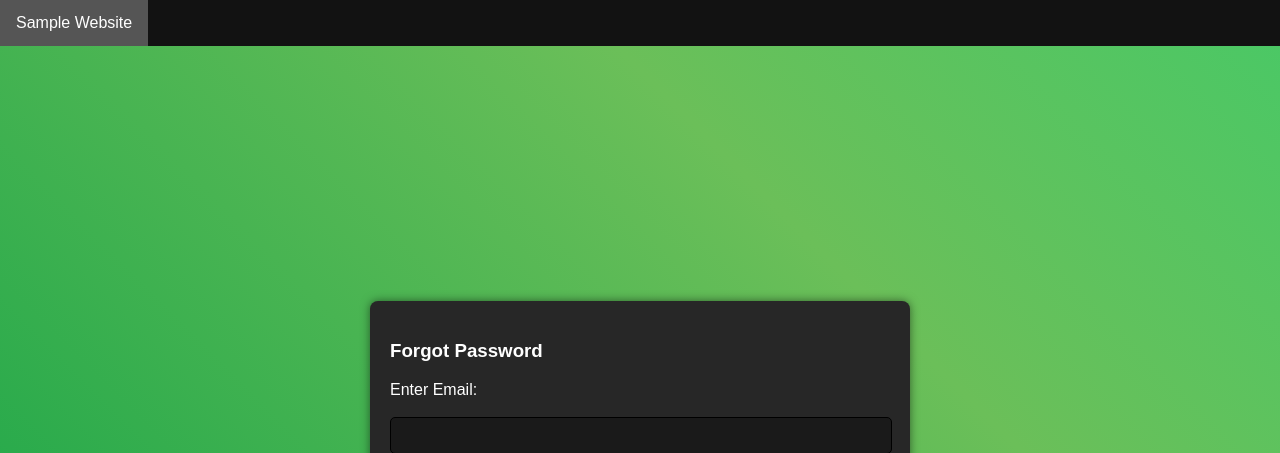
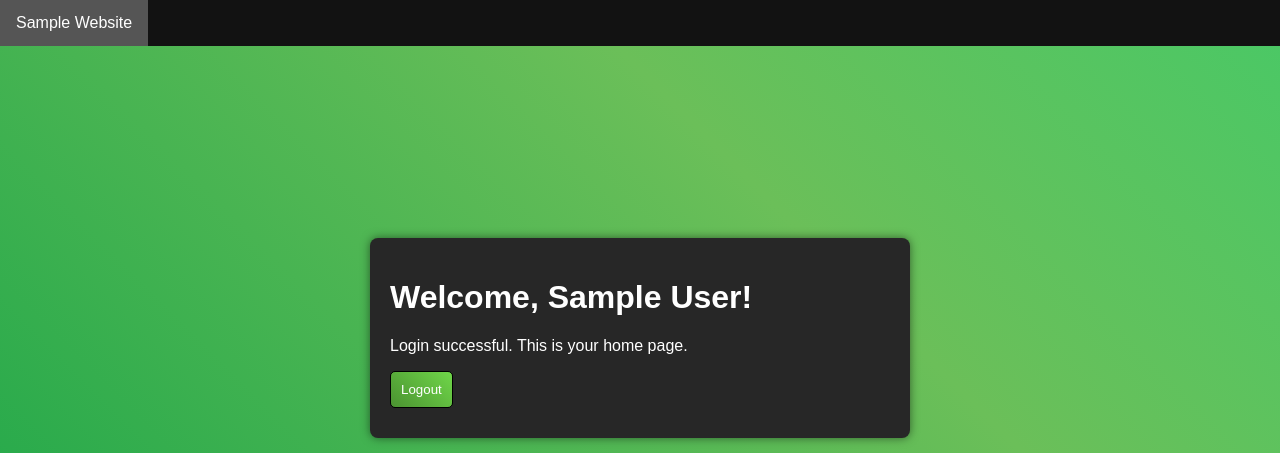
Before and after one commit to sagingsaba/prj, a PHP site: page /prj/test.php in a window 1280 px wide. Shown: the top 453 px of the page. Run offline with PHP 8.4, Linux system fonts and the light colour scheme; the visitor is signed in with stand-in values (Sample User, id 1); some libraries are stand-ins or nearby versions.

Commit message:
juns update

```diff
--- a/include/style/style.css
+++ b/include/style/style.css
@@ -88,7 +88,7 @@ input:-webkit-autofill {
     transition: background-color 5000s ease-in-out 0s;
 }
 
-
+input[type="button"],
 input[type="email"],
 input[type="text"],
 input[type="password"],
@@ -104,7 +104,7 @@ input[type="submit"] {
 
 
 
-
+input[type="button"],
 input[type="submit"] {
     width: auto;
     background: linear-gradient(45deg,  #4b9331, #6fd649);
@@ -112,9 +112,16 @@ input[type="submit"] {
     cursor: pointer;
 }
 
+
+input[type="button"]:hover,
 input[type="submit"]:hover {
     background: linear-gradient(45deg,#346622, #4b9331);
 }
+
+
+/* CSS for styling the input button */
+
+
 
 a {
     text-decoration: none;
--- a/index.php
+++ b/index.php
@@ -75,7 +75,6 @@ try {
     </div>
 
 
-
     <div class="container">
 
         <h3>Login Sample</h3>
--- a/otp.php
+++ b/otp.php
@@ -164,18 +164,22 @@ function forgotpass($email, $firstname, $id) {
     $mail->addReplyTo('samplewebemail@gmail.com', 'Spotifake');
 
     // GENERATING RANDOM NUMBER
+$token = ranPWD();
+$time = time();
+$_SESSION['tok'] = $token ."-".$time;
 
     //Content
     $mail->isHTML(true);                                  //Set email format to HTML
     $mail->Subject = 'Forgot Password';
     $mail->Body = "<h2>Change Password Request</h2><br>
                Hi " . $firstname . '<br>
-               Here is the link to change your password <a href="http://localhost/prj/forgotpassword.php?id=' . $id . '">change password</a>,
+               Here is the link to change your password <a href="http://localhost/prj/forgotpassword.php?id='.$id.'&token='.$token.'">Forgot Password</a>
+               ,
                if you did not request this you can ignore it safely.';
-    $mail->AltBody = 'Here is: <a href="http://localhost/prj/forgotpassword.php?id=' . $id . '">change password</a>';
+    $mail->AltBody = 'Here is: <a href="http://localhost/prj/forgotpassword.php?id='.$id.'&token='.$token.'">Forgot Password</a>';
 
 
-    // SESSION THE OTP
+
 
     $mail->send();
   } catch (Exception $e) {
--- a/test.php
+++ b/test.php
@@ -1,39 +1,13 @@
 <?php
 session_start();
 
-require_once './include/connect/dbcon.php';
-require_once 'otp.php';
-
-$showPopup = false; // Initialize $showPopup variable
-
-try {
-    $pdoConnect->setAttribute(PDO::ATTR_ERRMODE, PDO::ERRMODE_EXCEPTION);
-
-    if (isset($_POST['reset'])) {
-        if (empty($_POST["email"])) {
-            $message = 'enter your email';
-        } else {
-            $email = $_POST['email'];
-            $result = selectuser($pdoConnect, $email);
-            $count = $result['count'];
-            $showPopup = true; // Set the flag to display the success popup
-
-
-            if ($count > 0) {
-                $row = $result['row'];
-                $fname = $row['firstname'];
-                $id = $row['id'];
-                forgotpass($email, $fname, $id);
-
-            } else {
-                $message = 'Invalid email, please use your email to change your password.';
-            }
-        }
-    }
-} catch (PDOException $error) {
-    echo $error->getMessage();
+// Check if the user is logged in; otherwise, redirect to the login page
+if (!isset($_SESSION["email"])) {
+    header("Location: index.php");
     exit;
 }
+
+$firstname = $_SESSION["firstname"];
 ?>
 
 <!DOCTYPE html>
@@ -41,47 +15,41 @@ try {
 <head>
     <meta charset="UTF-8">
     <meta name="viewport" content="width=device-width, initial-scale=1.0">
-    <title>Forgot Password</title>
     <link rel="stylesheet" type="text/css" href="./include/style/style.css">
+    <title>Welcome</title>
+
+    <script>
+        function confirmLogout() {
+            if (confirm("Are you sure you want to logout?")) {
+                // If user confirms, proceed with logout
+                window.location = "logout.php";
+            } else {
+                // If user cancels, do nothing
+                // You can add any additional action here if needed
+            }
+        }
+    </script>
 </head>
 <body>
-    <div class="navbar">
-        <a href="index.php">Sample Website</a>
+
+  <!-- Navigation bar -->
+  <div class="navbar">
+    <a href="home.php">Sample Website</a>
+
+        <!-- You can add more links here -->
     </div>
 
-    <div class="container">
-        <h3>Forgot Password</h3>
-        <form id="emailForm" method="POST">
-            <label for="email">Enter Email:</label><br>
-            <input type="email" id="email" name="email" required><br>
-            <input type="submit" value="Submit" id="submitButton" name="reset">
-        </form>
 
-        <?php if ($showPopup) { ?>
-            <div class="popup" id="popup">
-                <img src="./include/img/404-tick.png">
-                <h3> Success! </h3>
-                <p>Please check your email. Thanks!</p>
-                <button type="button" onclick="closePopup()">OK</button>
-            </div>
-        <?php } elseif (isset($message)) { ?>
-            <p><?php echo $message; ?></p>
-        <?php } ?>
+    <div class="main">
+        <div class="container">
+            <h1>Welcome, <?php echo htmlspecialchars($firstname); ?>!</h1>
+            <p>Login successful. This is your home page.</p>
+            <!-- Additional content for the home page can be added here -->
+            <input type="button" name="logout" value="Logout" onclick="confirmLogout()">
+        </div>
+        <br>
+        <iframe style="border-radius:12px" src="https://open.spotify.com/embed/album/1xn54DMo2qIqBuMqHtUsFd?utm_source=generator&theme=0" width="100%" height="152" frameBorder="0" allowfullscreen="" allow="autoplay; clipboard-write; encrypted-media; fullscreen; picture-in-picture" loading="lazy"></iframe>
     </div>
 
-    <script>
-        let popup = document.getElementById("popup");
-        function openPopup() {
-            popup.classList.add("open-popup");
-        }
-        function closePopup() {
-            popup.classList.remove("open-popup");
-        }
-
-        // Call openPopup function if PHP condition is met
-        <?php if ($showPopup) { ?>
-            openPopup();
-        <?php } ?>
-    </script>
 </body>
 </html>
```
Also changed, not shown: forgotpassword.php (+24 -3 lines), home.php (+16 -1 lines).
